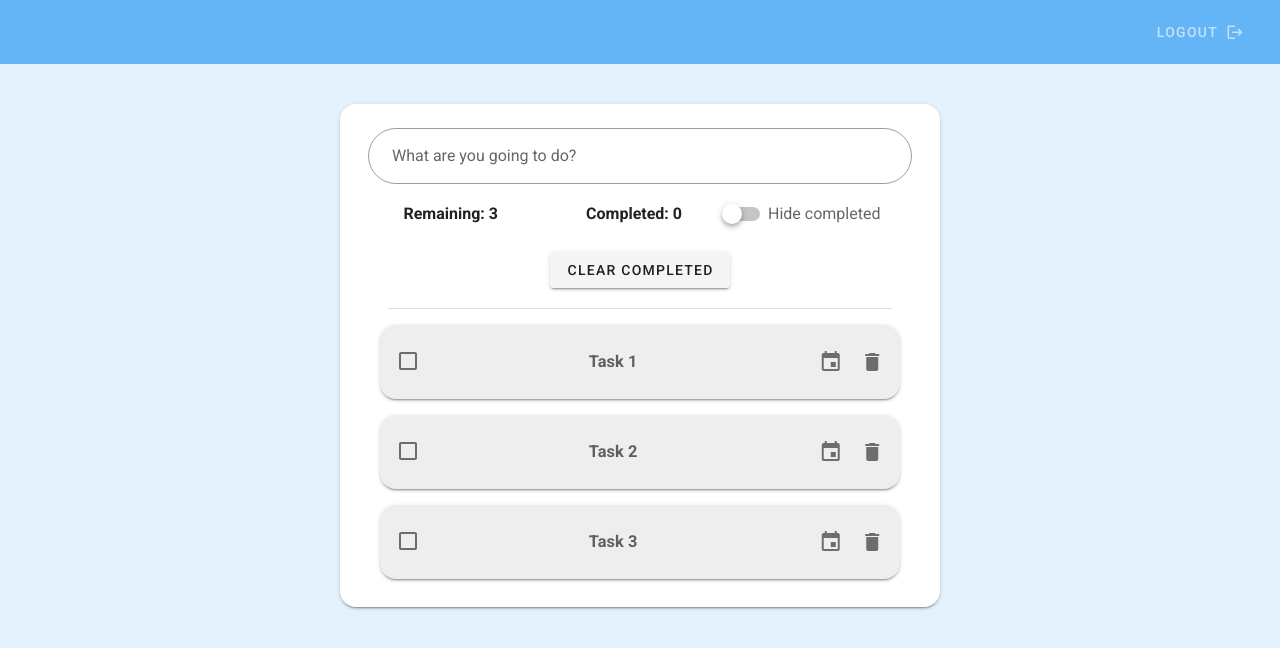
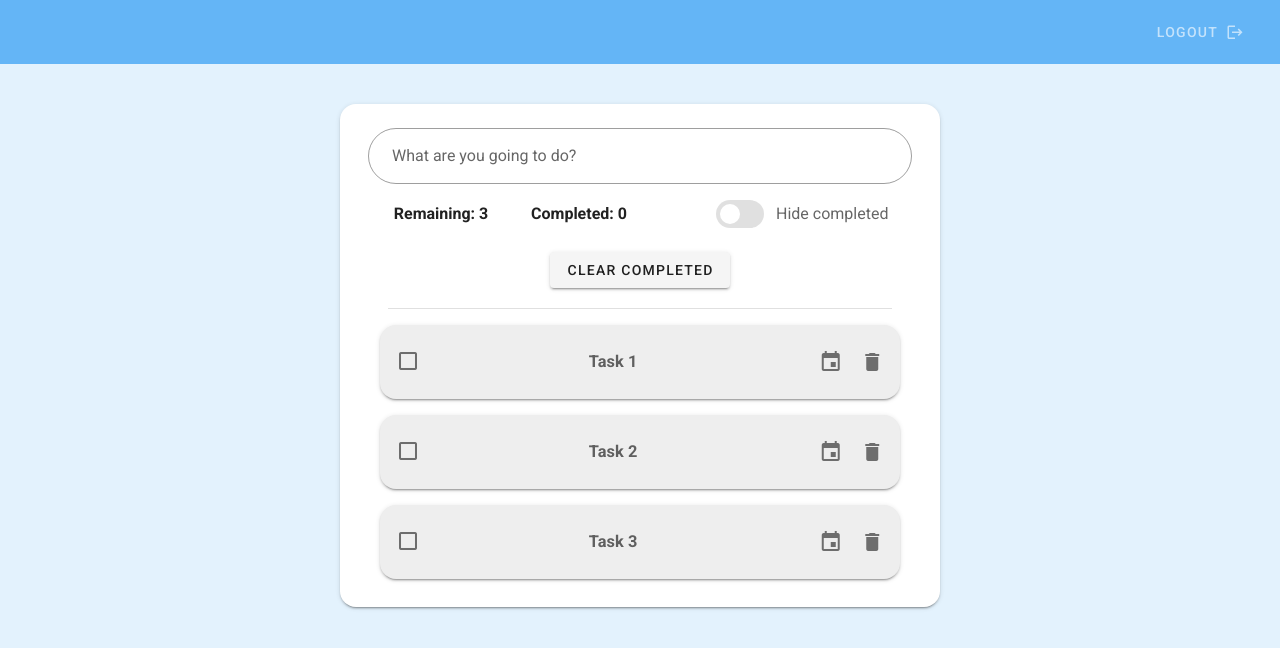
Before and after one commit to sirinnear/Todo-App-Project, a Vue app: page /#/todos in a window 1280 px wide. Shown: the top 648 px of the page. Built offline with nearby package versions, Linux system fonts and the light colour scheme.

Commit message:
Added assign date to todo function

```diff
--- a/src/components/TodoHeader.vue
+++ b/src/components/TodoHeader.vue
@@ -9,17 +9,18 @@
                 @keyup.enter="createTodo"
         ></v-text-field>
         <v-row
-                class="text-right pl-4">
+                class="text-center pl-4">
             <v-col cols="3">
                 <strong>Remaining: {{ $store.getters["activeTodos"].length }}</strong>
             </v-col>
-            <v-col cols="4">
+            <v-col cols="3">
                 <strong>Completed: {{ $store.getters["completedTodos"].length }}</strong>
             </v-col>
-            <v-col cols="5" class="mt-n5">
+            <v-col class="mt-n5">
                 <v-spacer/>
                 <v-switch
-                        class="mr-2 pl-4"
+                        class="mr-2 pl-15"
+                        inset
                         label="Hide completed"></v-switch>
             </v-col>
         </v-row>
--- a/src/components/TodoList.vue
+++ b/src/components/TodoList.vue
@@ -1,4 +1,4 @@
-<template>
+<template xmlns:v-slot="http://www.w3.org/1999/XSL/Transform">
     <div>
         <v-item-group v-for="(todo, i) in todos" :key="i">
             <v-item size="12">
@@ -16,12 +16,46 @@
                                 <h3 :class="todo.isDone ? ['grey--text text--lighten-1', 'text-decoration-line-through'] : ''">{{ todo.text }}</h3>
                             </v-col>
                             <v-col cols="1">
-                                <v-btn text icon
-                               :class="{ 'grey--text text--lighten-1': todo.isDone }">
-                                    <v-icon>
-                                        mdi-calendar
-                                    </v-icon>
-                                </v-btn>
+                                    <v-dialog
+                                            :ref="'dialog' + i"
+                                            v-model="modal[i]"
+                                            :return-value.sync="todo.date"
+                                            persistent
+                                            width="290px"
+                                    >
+                                        <template v-slot:activator="{ }">
+                                            <v-btn text icon
+                                                   v-model="todo.date"
+                                                   :class="{ 'grey--text text--lighten-1': todo.isDone }"
+                                                    @click.stop="$set(modal, i, true)"
+                                                    :active="false">
+                                                <v-icon>
+                                                    mdi-calendar
+                                                </v-icon>
+                                            </v-btn>
+                                        </template>
+                                        <v-date-picker
+                                                v-model="todo.date"
+                                                scrollable
+                                                color="blue lighten-1"
+                                        >
+                                            <v-spacer></v-spacer>
+                                            <v-btn
+                                                    text
+                                                    color="primary"
+                                                    @click.stop="$set(modal, i, false)"
+                                            >
+                                                Cancel
+                                            </v-btn>
+                                            <v-btn
+                                                    text
+                                                    color="primary"
+                                                    @click="$refs['dialog' + i][0].save(todo.date)"
+                                            >
+                                                OK
+                                            </v-btn>
+                                        </v-date-picker>
+                                    </v-dialog>
                             </v-col>
                             <v-col cols="1">
                                 <v-btn text icon
@@ -43,6 +77,19 @@
 
     export default {
         name: "TodoList",
+        data() {
+            return {
+                modal: {},
+            }
+        },
+
+        methods: {
+            close(i) {
+                this.modal[i] = false;
+                this.$emit("close");
+            }
+        },
+
         computed: {
             todos() {
                 return this.$store.state.todos.todos;
@@ -56,4 +103,8 @@
         padding-top: 4px;
         padding-bottom: 4px;
     }
+
+    .v-btn--active::before {
+        opacity: 0 !important;
+    }
 </style>
--- a/src/components/Todos.vue
+++ b/src/components/Todos.vue
@@ -29,7 +29,11 @@
 
     export default {
         name: "Todo",
-        components: {TodoHeader, TodoAppBar, TodoList}
+        components: {TodoHeader, TodoAppBar, TodoList},
+        data() {
+            return {
+            }
+        }
     }
 </script>
 
--- a/src/store/todos.js
+++ b/src/store/todos.js
@@ -1,18 +1,18 @@
 export default {
     state: {
         todos: [
-            { text: 'Task 1', isDone: false },
-            { text: 'Task 2', isDone: false },
-            { text: 'Task 3', isDone: false },
+            { text: 'Task 1', isDone: false, date: new Date().toISOString().substr(0, 10) },
+            { text: 'Task 2', isDone: false, date: new Date().toISOString().substr(0, 10) },
+            { text: 'Task 3', isDone: false, date: new Date().toISOString().substr(0, 10) },
         ],
     },
     mutations: {
-      addTodo(state, todo) {
+        addTodo(state, todo) {
           state.todos.push(todo)
-      },
+        },
         setTodos(state, newTodos) {
           state.todos = newTodos;
-        }
+        },
     },
 
     actions: {
@@ -21,7 +21,8 @@ export default {
         },
         clearCompleted(context) {
             context.commit('setTodos', context.state.todos.filter(t => !t.isDone ));
-        }
+        },
+
     },
 
     getters: {
```
